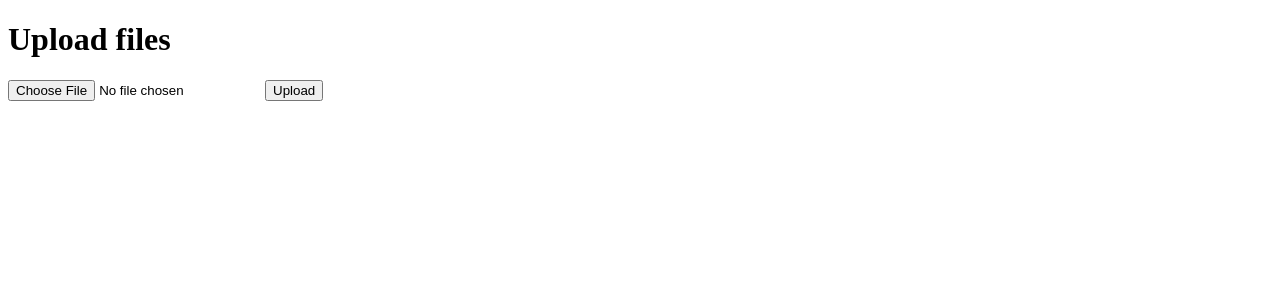
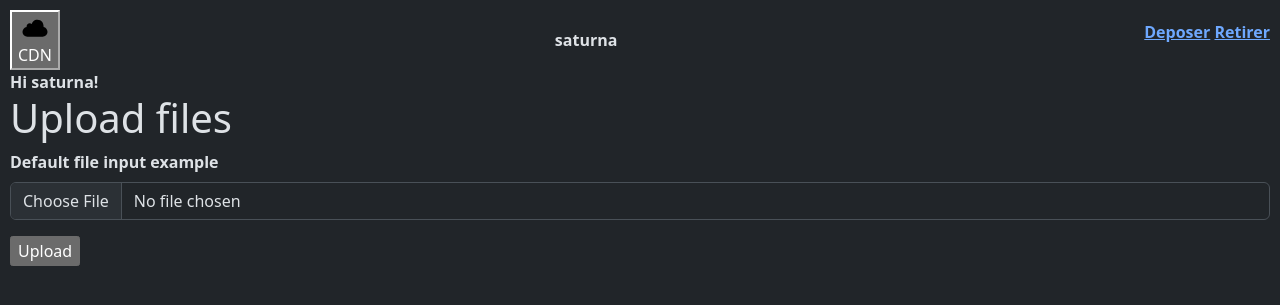
Before and after one commit to Saturna19-fr/cdnpanel, a Flask app: page /store/ in a window 1280 px wide. Shown: the top 305 px of the page. Run offline with Flask 3, Linux system fonts and the light colour scheme; a user stored in the database is signed in.

Commit message:
Refactor newfiles.html template to extend base.html and update form styling

```diff
--- a/app/store/templates/newfiles.html
+++ b/app/store/templates/newfiles.html
@@ -1,19 +1,13 @@
-<!DOCTYPE html>
-<html lang="en">
-<head>
-    <meta charset="UTF-8">
-    <meta name="viewport" content="width=device-width, initial-scale=1.0">
-    <title>Document</title>
-</head>
-<body>
-    <h1>Upload files</h1>
+{% extends "base.html" %}
+{% block title %}Ajout de fichier - Saturna19's CDN{% endblock %}
+
+{% block content %}
+<h1>Upload files</h1>
     <form method="post" action="/store/upload" enctype="multipart/form-data">
-        <input type="file" name="file">
+        <div class="mb-3">
+            <label for="formFile" class="form-label">Default file input example</label>
+            <input class="form-control" type="file" name="file" id="formFile">
+          </div>
         <input type="submit" value="Upload">
       </form>
-    <!-- <form action="/store/upload" method="post">
-        <input type="file" name="file" id="file">
-        <input type="submit" value="Upload">
-    </form> -->
-</body>
-</html>
+{% endblock %}
```
